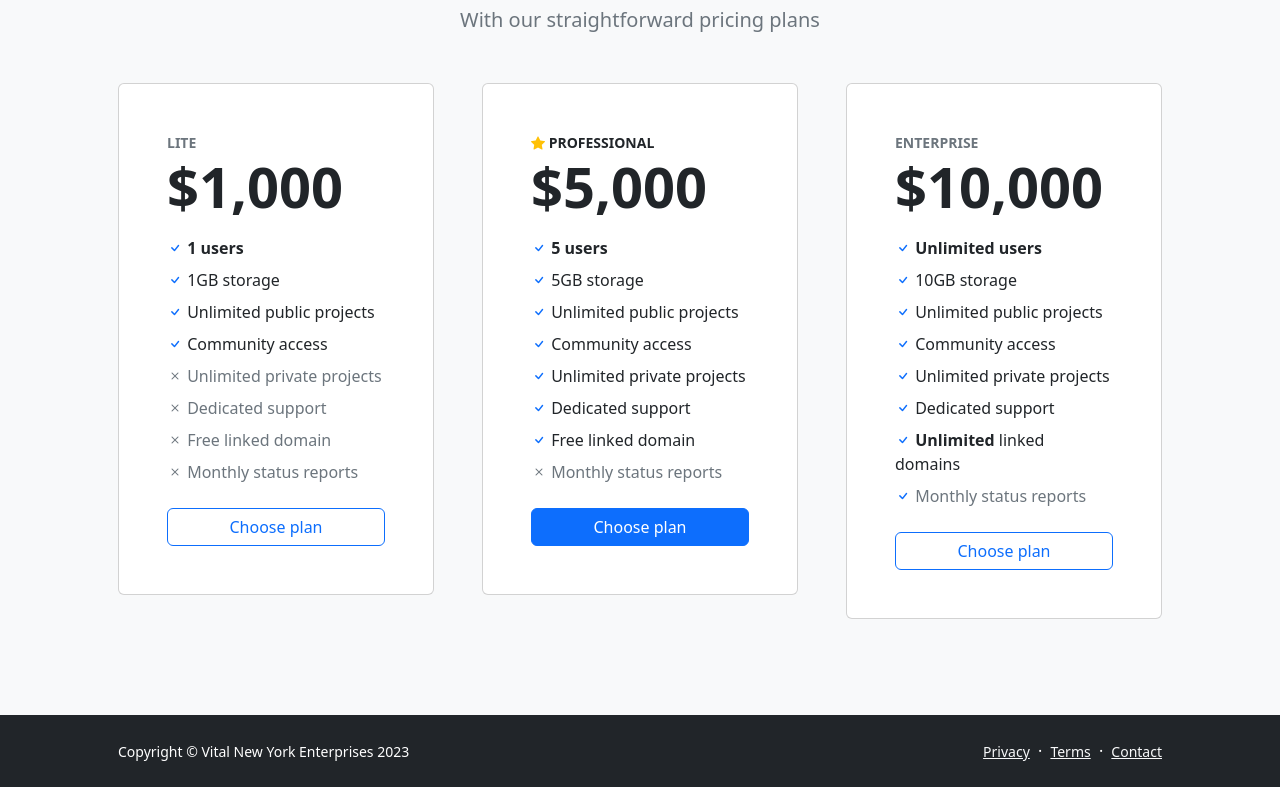
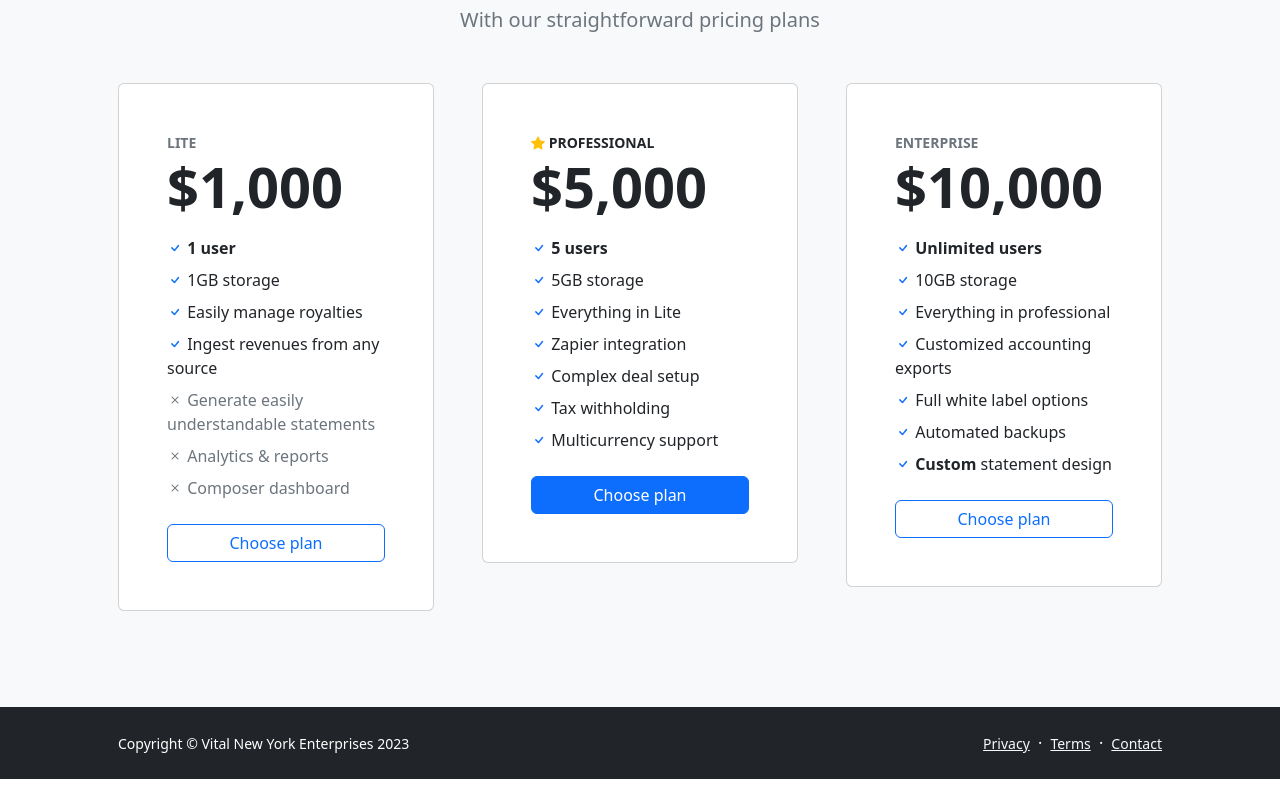
Before and after one commit to vitalnewyork/ai, a plain HTML site: page index.html in a window 1280 px wide. Shown: the part 1501-2288 px from the top of the page. Drawn offline with nearby package versions, Linux system fonts and the light colour scheme; a script that the page names is missing.

Commit message:
Update index.html

```diff
--- a/index.html
+++ b/index.html
@@ -92,7 +92,7 @@
                                     <ul class="list-unstyled mb-4">
                                         <li class="mb-2">
                                             <i class="bi bi-check text-primary"></i>
-                                            <strong>1 users</strong>
+                                            <strong>1 user</strong>
                                         </li>
                                         <li class="mb-2">
                                             <i class="bi bi-check text-primary"></i>
@@ -100,27 +100,23 @@
                                         </li>
                                         <li class="mb-2">
                                             <i class="bi bi-check text-primary"></i>
-                                            Unlimited public projects
+                                            Easily manage royalties
                                         </li>
                                         <li class="mb-2">
                                             <i class="bi bi-check text-primary"></i>
-                                            Community access
+                                            Ingest revenues from any source
                                         </li>
                                         <li class="mb-2 text-muted">
                                             <i class="bi bi-x"></i>
-                                            Unlimited private projects
+                                            Generate easily understandable statements
                                         </li>
                                         <li class="mb-2 text-muted">
                                             <i class="bi bi-x"></i>
-                                            Dedicated support
+                                            Analytics & reports
                                         </li>
                                         <li class="mb-2 text-muted">
                                             <i class="bi bi-x"></i>
-                                            Free linked domain
-                                        </li>
-                                        <li class="text-muted">
-                                            <i class="bi bi-x"></i>
-                                            Monthly status reports
+                                            Composer dashboard
                                         </li>
                                     </ul>
                                     <div class="d-grid"><a class="btn btn-outline-primary" href="#!">Choose plan</a></div>
@@ -150,27 +146,23 @@
                                         </li>
                                         <li class="mb-2">
                                             <i class="bi bi-check text-primary"></i>
-                                            Unlimited public projects
+                                            Everything in Lite
                                         </li>
                                         <li class="mb-2">
                                             <i class="bi bi-check text-primary"></i>
-                                            Community access
+                                            Zapier integration
                                         </li>
                                         <li class="mb-2">
                                             <i class="bi bi-check text-primary"></i>
-                                            Unlimited private projects
+                                            Complex deal setup
                                         </li>
                                         <li class="mb-2">
                                             <i class="bi bi-check text-primary"></i>
-                                            Dedicated support
+                                            Tax withholding
                                         </li>
                                         <li class="mb-2">
                                             <i class="bi bi-check text-primary"></i>
-                                            Free linked domain
-                                        </li>
-                                        <li class="text-muted">
-                                            <i class="bi bi-x"></i>
-                                            Monthly status reports
+                                            Multicurrency support
                                         </li>
                                     </ul>
                                     <div class="d-grid"><a class="btn btn-primary" href="#!">Choose plan</a></div>
@@ -197,28 +189,24 @@
                                         </li>
                                         <li class="mb-2">
                                             <i class="bi bi-check text-primary"></i>
-                                            Unlimited public projects
+                                            Everything in professional
                                         </li>
                                         <li class="mb-2">
                                             <i class="bi bi-check text-primary"></i>
-                                            Community access
+                                            Customized accounting exports
                                         </li>
                                         <li class="mb-2">
                                             <i class="bi bi-check text-primary"></i>
-                                            Unlimited private projects
+                                            Full white label options
                                         </li>
                                         <li class="mb-2">
                                             <i class="bi bi-check text-primary"></i>
-                                            Dedicated support
+                                            Automated backups
                                         </li>
                                         <li class="mb-2">
                                             <i class="bi bi-check text-primary"></i>
-                                            <strong>Unlimited</strong>
-                                            linked domains
-                                        </li>
-                                        <li class="text-muted">
-                                            <i class="bi bi-check text-primary"></i>
-                                            Monthly status reports
+                                            <strong>Custom</strong>
+                                            statement design
                                         </li>
                                     </ul>
                                     <div class="d-grid"><a class="btn btn-outline-primary" href="#!">Choose plan</a></div>
```
